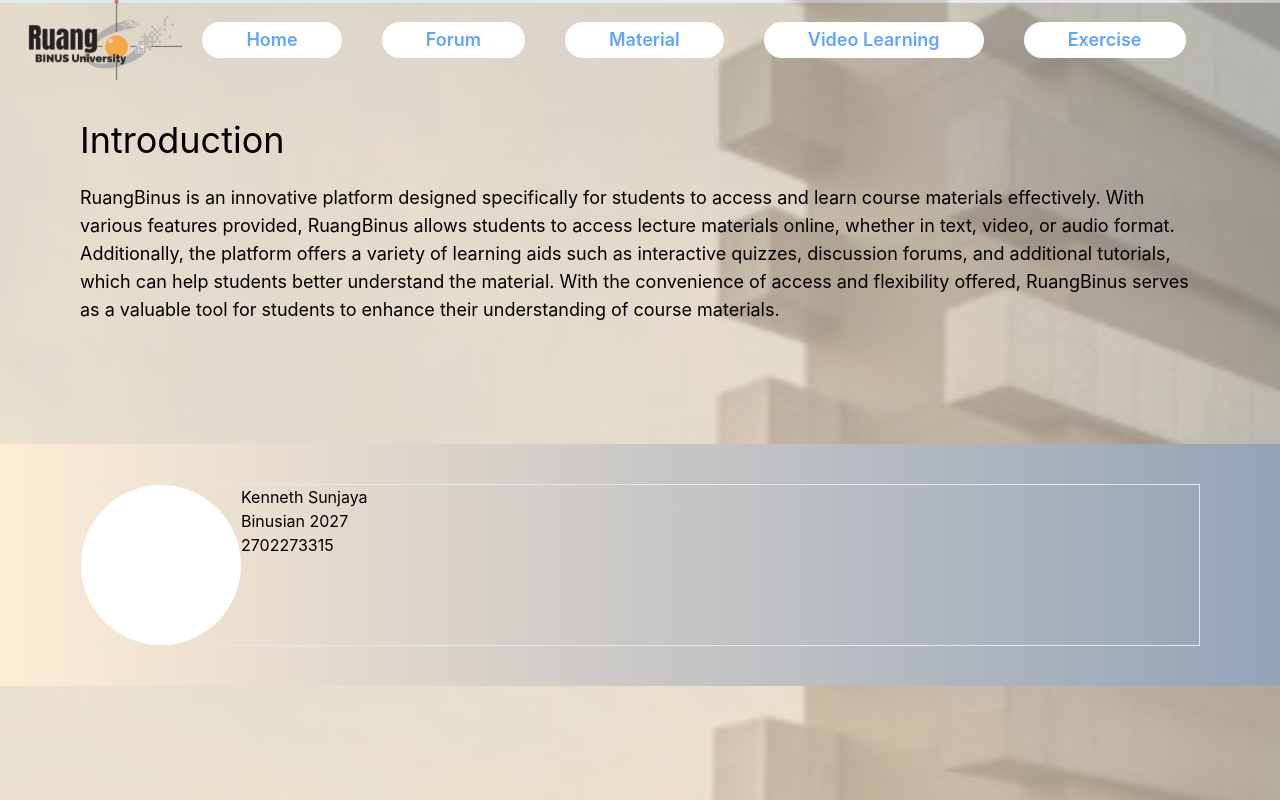
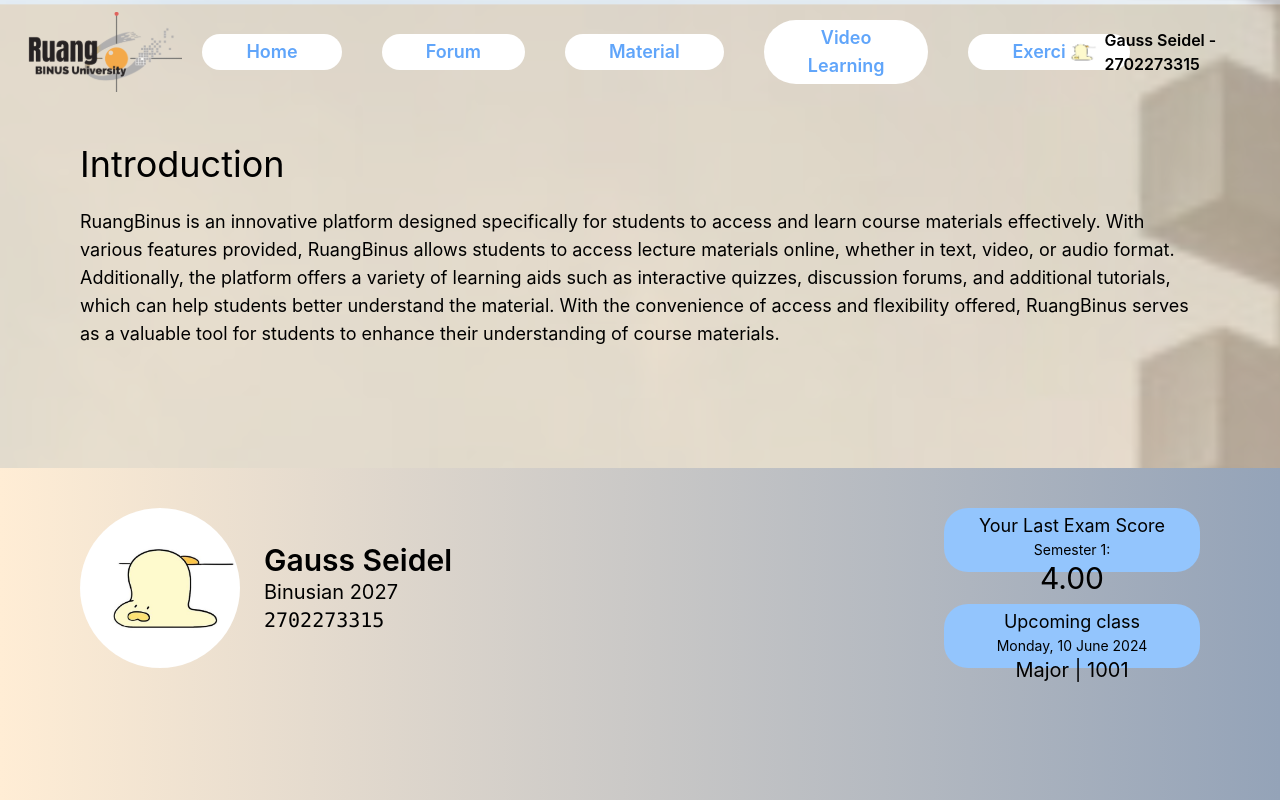
Before and after one commit to kensunjaya/AoL-HCI-Ruang-Binus, a React (Vite) app: page / in a window 1280 px wide. Shown: the top 800 px of the page. Built offline with nearby package versions, Linux system fonts and the light colour scheme.

Commit message:
add profile dummy

```diff
--- a/src/App.tsx
+++ b/src/App.tsx
@@ -1,5 +1,6 @@
 import React, { useState } from 'react'
 import logo from './assets/images/logo.svg'
+import profile from './assets/images/profile.jpg'
 // const CustomButton = require()
 import CustomButton from './components/CustomButton.tsx'
 import Navbar from './components/Navbar.tsx'
@@ -15,16 +16,29 @@
         <div className="text-black text-4xl">Introduction</div>
         <div className="text-black text-lg mt-[3vh]">RuangBinus is an innovative platform designed specifically for students to access and learn course materials effectively. With various features provided, RuangBinus allows students to access lecture materials online, whether in text, video, or audio format. Additionally, the platform offers a variety of learning aids such as interactive quizzes, discussion forums, and additional tutorials, which can help students better understand the material. With the convenience of access and flexibility offered, RuangBinus serves as a valuable tool for students to enhance their understanding of course materials.</div>
       </div>
-      <div className="bg-gradient-to-r from-orange-100 to-slate-400 h-full min-w-screen py-[5vh]">
-        <div className="mx-[10vh] border flex">
-          <div className="w-[20vh] h-[20vh] bg-white rounded-full" />
-          <div className="text-black">
-            <div>Kenneth Sunjaya</div>
-            <div>Binusian 2027</div>
-            <div>2702273315</div>
+      <div className="bg-gradient-to-r from-orange-100 to-slate-400 min-w-screen min-h-screen py-[5vh] flex">
+        <div className="mx-[10vh] w-full h-fit flex">
+          <img src={profile} className="w-[20vh] h-[20vh] bg-white rounded-full" />
+          <div className="text-black my-auto mx-[3vh]">
+            <div className="font-semibold text-3xl">Gauss Seidel</div>
+            <div className="text-xl">Binusian 2027</div>
+            <div className="font-mono text-xl">2702273315</div>
+          </div>
+        </div>
+        <div className="justify-end mx-[10vh]">
+          <div className="text-black bg-blue-300 w-[32vh] h-[8vh] rounded-3xl text-center py-[0.5vh] mb-[4vh]">
+            <div className="text-lg">Your Last Exam Score</div>
+            <div className="text-sm">Semester 1:</div>
+            <div className="text-3xl">4.00</div>
+          </div>
+          <div className="text-black bg-blue-300 w-[32vh] h-[8vh] rounded-3xl text-center py-[0.5vh]">
+            <div className="text-lg">Upcoming class</div>
+            <div className="text-sm">Monday, 10 June 2024</div>
+            <div className="text-xl">{"Major\t|\t1001"}</div>
           </div>
         </div>
       </div>
+
     </main>
   )
 }
--- a/src/components/CustomButton.tsx
+++ b/src/components/CustomButton.tsx
@@ -1,8 +1,8 @@
 const CustomButton = (props: any) => {
   return (
-    <div className="h-fit w-fit bg-white text-center rounded-full m-5 px-[5vh]">
+    <a href={props.onClick ? props.onClick : ""} className="h-fit w-fit bg-white text-center rounded-full m-5 px-[5vh]">
       <div className="font-semibold text-blue-400 text-lg m-1">{props.title}</div>
-    </div>
+    </a>
   )
 }
 
--- a/src/components/Navbar.tsx
+++ b/src/components/Navbar.tsx
@@ -1,9 +1,11 @@
 import CustomButton from "./CustomButton"
 import logo from '../assets/images/logo.svg'
+import profile from '../assets/images/profile.jpg'
 
 const Navbar = () => {
   return (
-    <div className="flex items-center">
+    <div className="flex">
+      <div className="flex items-center w-full">
         <img src={logo} alt="Logo" className="w-50 h-20"/>
         <CustomButton title="Home"/>
         <CustomButton title="Forum"/>
@@ -11,6 +13,11 @@
         <CustomButton title="Video Learning"/>
         <CustomButton title="Exercise"/>
       </div>
+      <a href="" className="flex items-center mx-auto justify-end">
+        <img src={profile} alt="Photo" className="h-[4vh] w-[4vh] rounded-full"/>
+        <div className="text-black mx-[1vh] font-semibold">Gauss Seidel - 2702273315</div>
+      </a>
+    </div>
   )
 }
 
```
Also changed, not shown: src/assets/images/profile.jpg (added), 1 other file (tests, documents, lock files or other folders).
